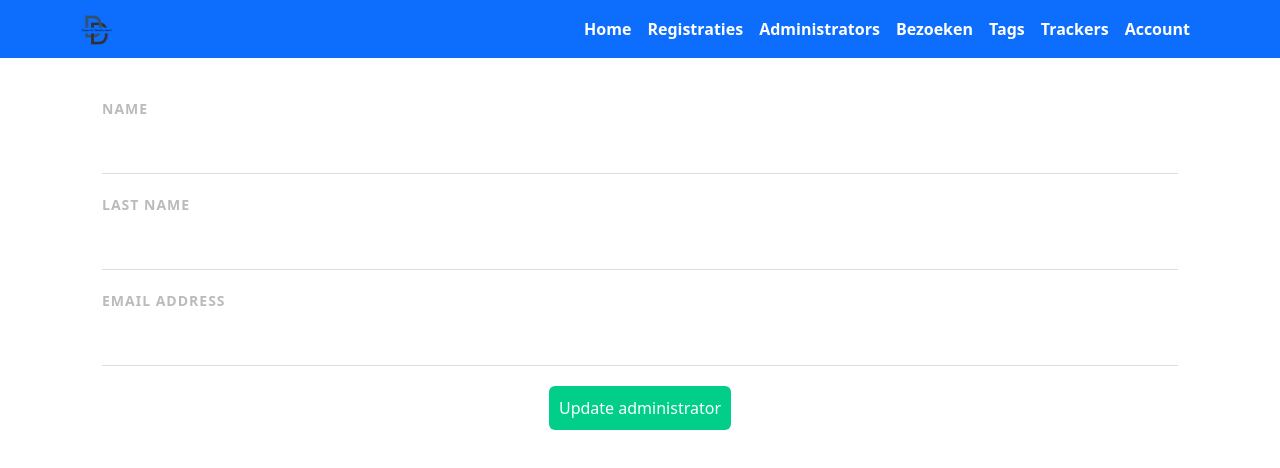
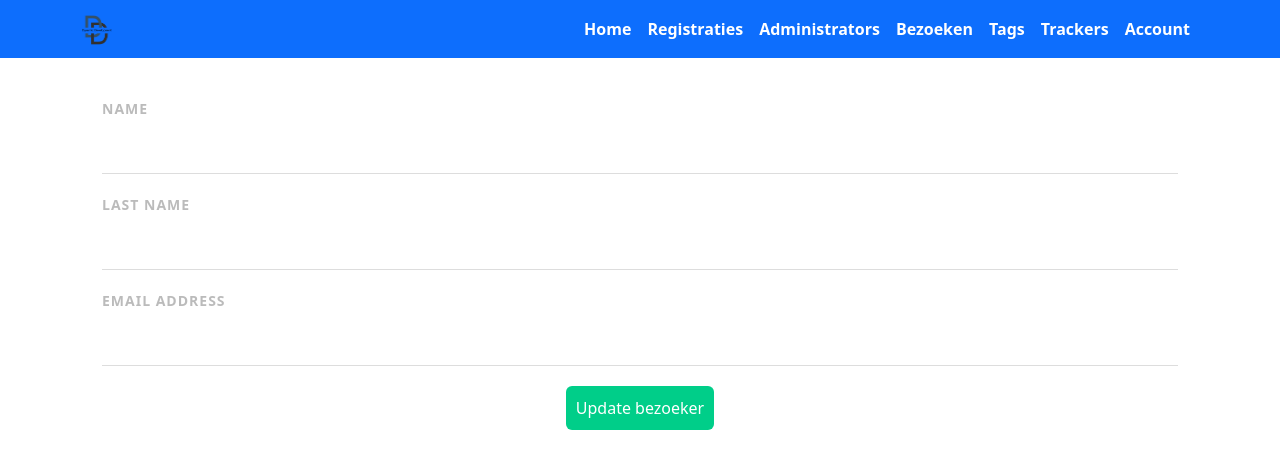
Before and after one commit to nemocominotto/Project4.0_Frontend_VanRoey, a React (Create React App) app: page /bezoeker/edit/1 in a window 1280 px wide. Shown: the top 468 px of the page. Built offline with nearby package versions, Linux system fonts and the light colour scheme; no server answers.

Commit message:
branch fix

```diff
--- a/src/components/Bezoek/BezoekEdit.js
+++ b/src/components/Bezoek/BezoekEdit.js
@@ -86,7 +86,7 @@ const BezoekEdit = () => {
                     {companies.map((company) => <option key={company.companyID} value={company.categoryID}>{company.name}</option>)}
                 </select>
 
-                <button>Update administrator</button>
+                <button>Update bezoek</button>
 
                 <p>List</p>
                 <NumberList visitors={visitors} id={id} />
--- a/src/components/Bezoekers/BezoekerCreate.js
+++ b/src/components/Bezoekers/BezoekerCreate.js
@@ -52,7 +52,7 @@ const BezoekerCreate = () => {
                   onChange={(e) => setEmail(e.target.value)}
                 />
 
-                <button>Add administrator</button>
+                <button>Add bezoeker</button>
             </form>
         </div>
     )
--- a/src/components/Bezoekers/BezoekerEdit.js
+++ b/src/components/Bezoekers/BezoekerEdit.js
@@ -64,7 +64,7 @@ const BezoekerEdit = () => {
                   onChange={(e) => setEmail(e.target.value)}
                 />
 
-                <button>Update administrator</button>
+                <button>Update bezoeker</button>
             </form>
         </div>
     )
```
